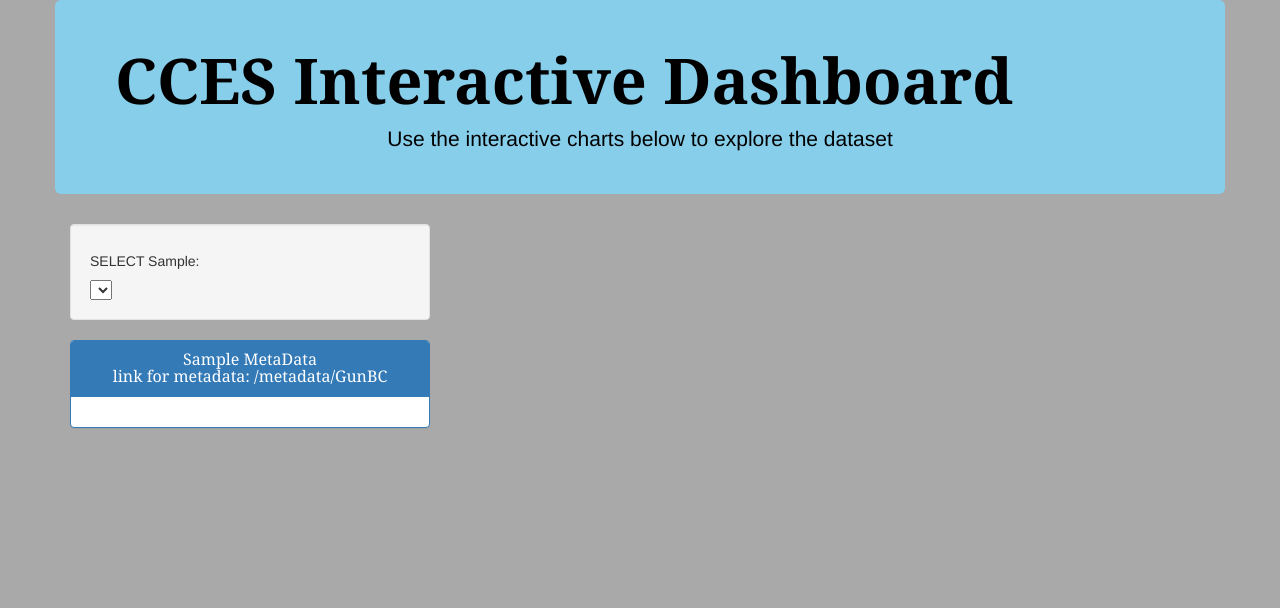
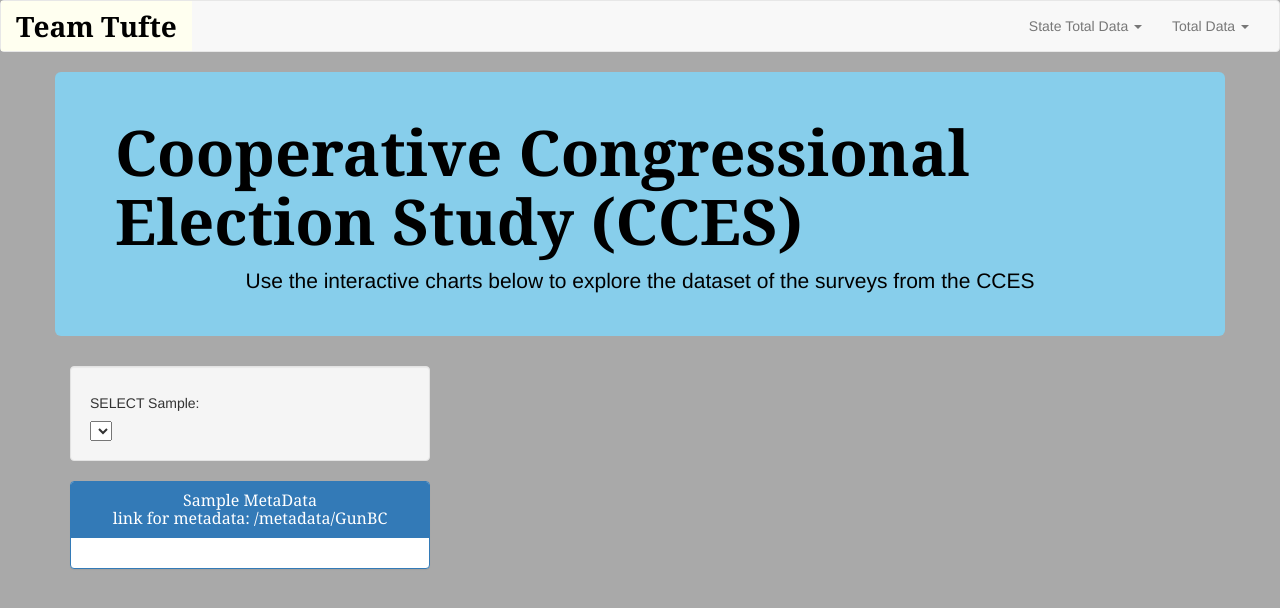
Before and after one commit to kimx3233/CCES_Analysis_2016, a Flask app: page / in a window 1280 px wide. Shown: the top 608 px of the page. Run offline with Flask 2, Linux system fonts and the light colour scheme; data that the repository does not hold is empty; parts of the project's set-up code (start-up, migrations or seed data) failed here and were passed over; some libraries are stand-ins or nearby versions.

Commit message:
html updated

```diff
--- a/static/css/style.css
+++ b/static/css/style.css
@@ -2,8 +2,8 @@ body {
   background: darkgray;
 }
 .navbar-default .navbar-brand {
-  color: white;
-  background-color: rgb(20, 168, 153);
+  color: black;
+  background-color: ivory;
   font-family: 'Georgia', 'Times New Roman', Times, serif;
   font-size: 28px;
   font-weight: bold;
@@ -12,7 +12,7 @@ body {
 
 .navbar-header{
   width:400px;
-  margin-left:75px !important;
+  margin-left:30px ;
 }
 
 .navbar-header .navbar-toggle .collapsed {
@@ -47,7 +47,7 @@ text-align: center;
 
 .box {
 color: black;
-background: white;
+background: ivory;
 }
 
 .box-left {
--- a/static/js/app.js
+++ b/static/js/app.js
@@ -21,7 +21,7 @@ function buildMetadata(sample) {
 });
 }
 
-// PIE CHART FOR SURVAY TOTALS ONLY
+// PIE CHART FOR THE SURVEY TOTALS ONLY
 function pieChart(sample) {
 //   // Use `d3.json` to fetch the sample data for the plots
     d3.json(`/metadatatotals${sample}`).then((data) => {
@@ -54,6 +54,8 @@ function pieChart(sample) {
  });
 });
 }
+
+// MAP FOR THE SURVEY
 
 // Create Dropdown Menu, Populate first tables and visuals
 function init() {
--- a/templates/index.html
+++ b/templates/index.html
@@ -12,11 +12,109 @@
 
 <body>
 
+<!--   Navigation bar -->
+  <nav class="navbar navbar-default">
+    <div class="container-fluid">
+        <div class="navbar-header">
+            <button type="button" class="navbar-toggle collapsed" data-toggle="collapse" data-target="#bs-example-navbar-collapse-1" aria-expanded="false">
+                    <span class="sr-only">Toggle navigation</span>
+                    <span class="icon-bar"></span>
+                    <span class="icon-bar"></span>
+                    <span class="icon-bar"></span>
+            </button>
+            <a class="navbar-brand" href="http://127.0.0.1:5000/">Team Tufte</a>
+        </div>
+
+        <div class="collapse navbar-collapse" id="bs-example-navbar-collapse-1">
+            <ul class="nav navbar-nav navbar-right">
+                <li class="dropdown">
+                    <a href="#" class="dropdown-toggle" data-toggle="dropdown" role="button" aria-haspopup="true" aria-expanded="false">State Total Data
+                        <span class="caret"></span>
+                    </a>
+                    <ul class="dropdown-menu">
+                        <li>
+                            <a href="http://127.0.0.1:5000/metadata_statesGunBackgroundChecks_16">Gun Backgroud Checks</a>
+                        </li>
+                        <li>
+                            <a href="http://127.0.0.1:5000/metadata_statesProhibitPublication_16">Publication Ban</a>
+                        </li>
+                        <li>
+                            <a href="http://127.0.0.1:5000/metadata_statesBanAssultWeapons_16">Ban Assault Weapons </a>
+                        </li>
+                        <li>
+                            <a href="http://127.0.0.1:5000/metadata_statesMakeCCPEasier_16">Concealed Carry Permit</a>
+                        </li>
+                        <li>
+                            <a href="http://127.0.0.1:5000/metadata_statesAlwaysAllowChoice_16">Alwasy Allow</a>
+                        </li>
+                        <li>
+                            <a href="http://127.0.0.1:5000/metadata_statesRapeIncestorHealth_16">Rape Incestor Health</a>
+                        </li>
+                        <li>
+                            <a href="http://127.0.0.1:5000/metadata_statesProhibitMoreThan20Weeks_16">Prohibit more than 20 weeks</a>
+                        </li>
+                        <li>
+                            <a href="http://127.0.0.1:5000/metadata_statesEmployersdeclinebenefits_16">Declined Benefits</a>
+                        </li>
+                        <li>
+                            <a href="http://127.0.0.1:5000/metadata_statesProhibitFedFunds_16">Federal Funds</a>
+                        </li>
+                        <li>
+                            <a href="http://127.0.0.1:5000/metadata_statesGayMarriage">Gay Marriage</a>
+                        </li>
+
+                    </ul>
+                </li>
+                <li class="dropdown">
+                    <a href="#" class="dropdown-toggle" data-toggle="dropdown" role="button" aria-haspopup="true" aria-expanded="false">Total Data
+                        <span class="caret"></span>
+                    </a>
+                    <ul class="dropdown-menu">
+                        <li>
+                            <a href="http://127.0.0.1:5000/metadata_statesGunBackgroundChecks_16">Gun Backgroud Checks</a>
+                        </li>
+                        <li>
+                            <a href="http://127.0.0.1:5000/metadata_statesProhibitPublication_16">Publication Ban</a>
+                        </li>
+                        <li>
+                            <a href="http://127.0.0.1:5000/metadata_statesBanAssultWeapons_16">Ban Assault Weapons </a>
+                        </li>
+                        <li>
+                            <a href="http://127.0.0.1:5000/metadata_statesMakeCCPEasier_16">Concealed Carry Permit</a>
+                        </li>
+                        <li>
+                            <a href="http://127.0.0.1:5000/metadata_statesAlwaysAllowChoice_16">Alwasy Allow</a>
+                        </li>
+                        <li>
+                            <a href="http://127.0.0.1:5000/metadata_statesRapeIncestorHealth_16">Rape Incestor Health</a>
+                        </li>
+                        <li>
+                            <a href="http://127.0.0.1:5000/metadata_statesProhibitMoreThan20Weeks_16">Prohibit more than 20 weeks</a>
+                        </li>
+                        <li>
+                            <a href="http://127.0.0.1:5000/metadata_statesEmployersdeclinebenefits_16">Declined Benefits</a>
+                        </li>
+                        <li>
+                            <a href="http://127.0.0.1:5000/metadata_statesProhibitFedFunds_16">Federal Funds</a>
+                        </li>
+                        <li>
+                            <a href="http://127.0.0.1:5000/metadata_statesGayMarriage">Gay Marriage</a>
+                        </li>
+
+                    </ul>
+                </li>
+            </ul>
+        </div>
+
+    </div>
+
+</nav>
+
   <div class="container">
     <div class="row">
       <div class="col-md-12 jumbotron text-center">
-        <h1>CCES Interactive Dashboard</h1>
-        <p>Use the interactive charts below to explore the dataset</p>
+        <h1>Cooperative Congressional Election Study (CCES)</h1>
+        <p>Use the interactive charts below to explore the dataset of the surveys from the CCES</p>
       </div>
     </div>
     <div class="row">
@@ -50,10 +148,10 @@
   </div>        <!-- Close Container Div -->
 
 
-<!--  Link the bubble plot from app.js to the bubble div ID below-->
+<!--  Link the map plot from app.js to the map div ID below-->
       <div class="row">
         <div class="col-md-12">
-          <div id="bubble"></div>
+          <div id="map"></div>
         </div>
       </div>
 
@@ -61,6 +159,10 @@
   <script src="https://cdnjs.cloudflare.com/ajax/libs/d3/5.5.0/d3.js"></script>
   <script src="https://cdn.plot.ly/plotly-latest.min.js"></script>
   <script src="{{ url_for('static', filename='js/app.js') }}"></script>
+  <script src="https://code.jquery.com/jquery-3.2.1.js" integrity="sha256-DZAnKJ/6XZ9si04Hgrsxu/8s717jcIzLy3oi35EouyE=" crossorigin="anonymous"></script>
+  <script src="https://maxcdn.bootstrapcdn.com/bootstrap/3.3.7/js/bootstrap.min.js" integrity="sha384-Tc5IQib027qvyjSMfHjOMaLkfuWVxZxUPnCJA7l2mCWNIpG9mGCD8wGNIcPD7Txa"
+      crossorigin="anonymous">
+      </script>
 
 </body>
 
```
